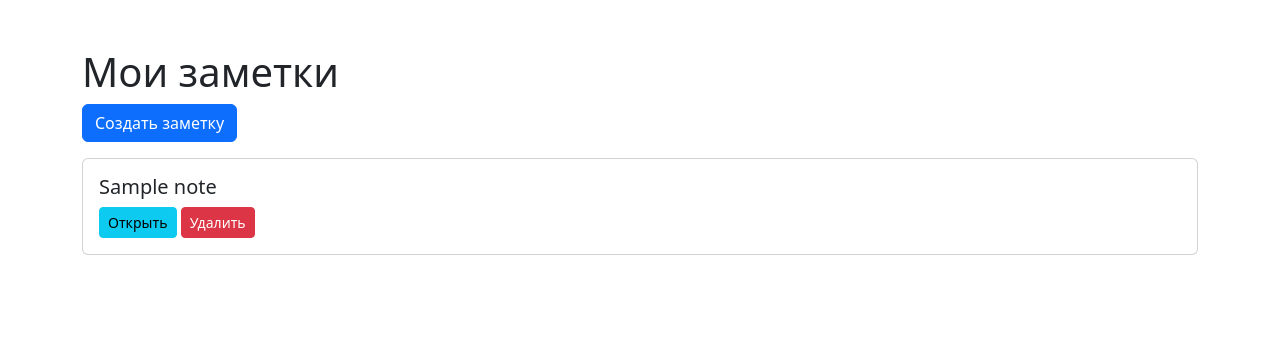
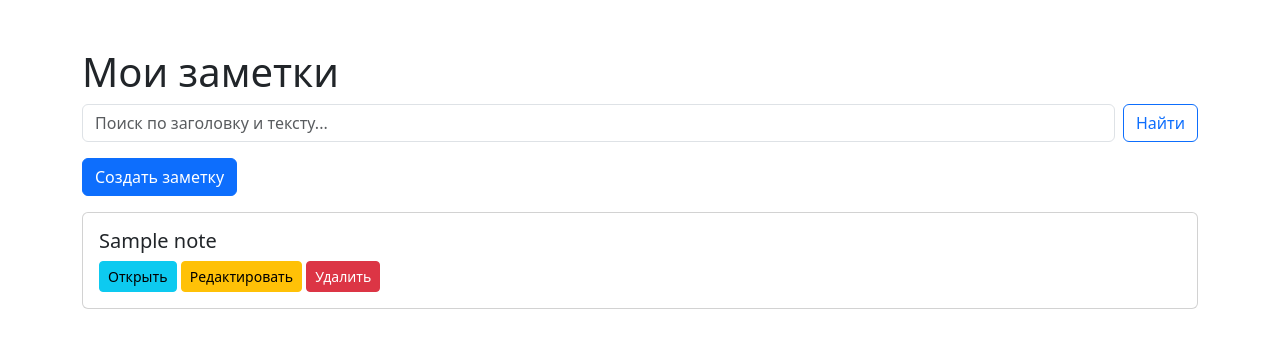
Before and after one commit to tigranius1/notes-app, a Django app: page / in a window 1280 px wide. Shown: the top 348 px of the page. Run offline with Django 5.2, Linux system fonts and the light colour scheme; tables that the repository leaves empty hold one stand-in row (values such as "Sample post").

Commit message:
Add search form and results to list template

```diff
--- a/templates/notes/list.html
+++ b/templates/notes/list.html
@@ -7,18 +7,37 @@
 </head>
 <body class="container mt-5">
     <h1>Мои заметки</h1>
+
+    <form method="get" class="mb-3 d-flex">
+        <input type="text" name="q" value="{{ query }}" class="form-control me-2"
+               placeholder="Поиск по заголовку и тексту...">
+        <button type="submit" class="btn btn-outline-primary">Найти</button>
+        {% if query %}
+            <a href="{% url 'note_list' %}" class="btn btn-outline-secondary ms-2">Сбросить</a>
+        {% endif %}
+    </form>
+
     <a href="{% url 'note_create' %}" class="btn btn-primary mb-3">Создать заметку</a>
+
+    {% if query %}
+        <p class="text-muted">Результаты поиска по запросу «{{ query }}»: найдено {{ notes|length }}</p>
+    {% endif %}
 
     {% for note in notes %}
     <div class="card mb-2">
         <div class="card-body">
             <h5>{{ note.title }}</h5>
             <a href="{% url 'note_detail' note.pk %}" class="btn btn-sm btn-info">Открыть</a>
+            <a href="{% url 'note_update' note.pk %}" class="btn btn-sm btn-warning">Редактировать</a>
             <a href="{% url 'note_delete' note.pk %}" class="btn btn-sm btn-danger">Удалить</a>
         </div>
     </div>
     {% empty %}
-    <p>Заметок пока нет.</p>
+        {% if query %}
+            <p>По запросу «{{ query }}» ничего не найдено.</p>
+        {% else %}
+            <p>Заметок пока нет.</p>
+        {% endif %}
     {% endfor %}
 </body>
 </html>
```
